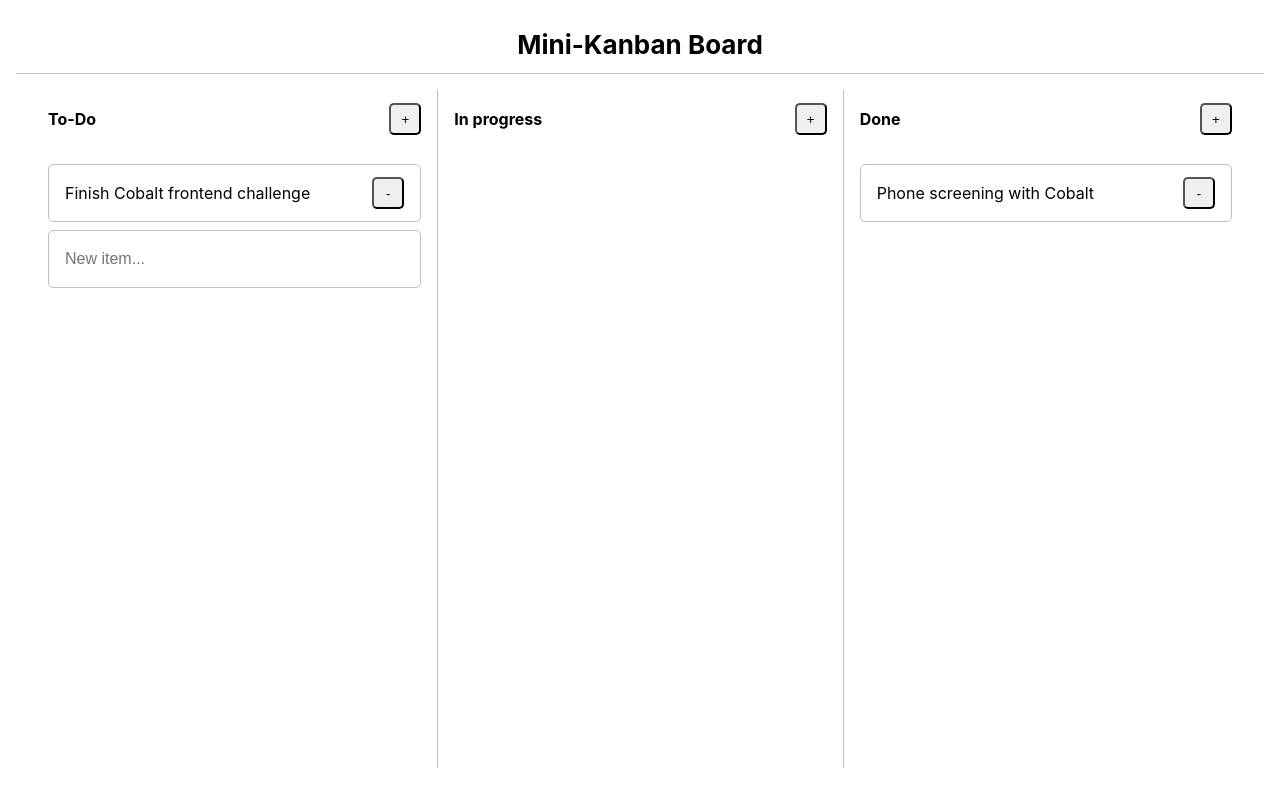
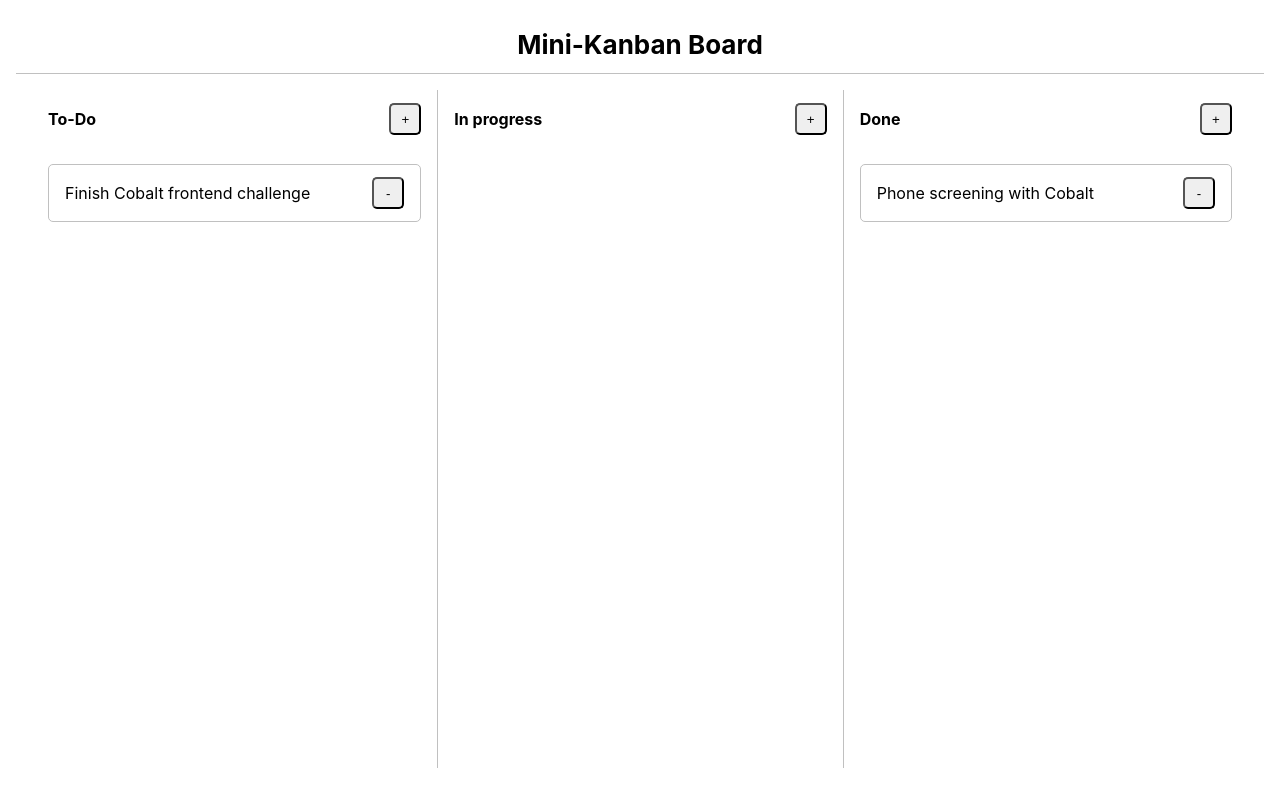
Before and after one commit to fabmarc/mini-kanban, a React (Create React App) app: page / in a window 1280 px wide. Built offline with nearby package versions, Linux system fonts and the light colour scheme.

Commit message:
Create components states and events/functions

```diff
--- a/src/components/Board.js
+++ b/src/components/Board.js
@@ -1,6 +1,7 @@
 import React from 'react';
+import styled from 'styled-components';
 import _ from 'lodash';
-import styled from 'styled-components';
+
 import Column from './Column';
 
 const Wrapper = styled.div`
@@ -35,23 +36,20 @@ const columns = {
 };
 
 const tickets = {
-  done: [{
-    id: 1,
-    description: 'Phone screening with Cobalt',
-    status: 'done',
-    edit: false,
-  }],
-  todo: [{
-    id: 2,
-    description: 'Finish Cobalt frontend challenge',
-    status: 'todo',
-    edit: false,
-  }, {
-    id: 3,
-    description: '',
-    status: 'todo',
-    edit: true,
-  }],
+  done: {
+    1: {
+      id: 1,
+      status: 'done',
+      description: 'Phone screening with Cobalt',
+    },
+  },
+  todo: {
+    1: {
+      id: 1,
+      status: 'todo',
+      description: 'Finish Cobalt frontend challenge',
+    },
+  },
 };
 
 function Board() {
--- a/src/components/Column.js
+++ b/src/components/Column.js
@@ -1,6 +1,8 @@
-import React from 'react';
+import React, { useState, useEffect } from 'react';
+import styled from 'styled-components';
 import _ from 'lodash';
-import styled from 'styled-components';
+
+import TextBox from './TextBox';
 import Ticket from './Ticket';
 import Button from './Button';
 import Title from './Title';
@@ -26,15 +28,73 @@ const Tickets = styled.div`
   padding: 16px;
 `;
 
-function Column({ header, width, tickets }) {
+const inputRef = React.createRef();
+
+function Column({ header, status, width, tickets = {} }) {
+  const [innerTickets, setTnnerTickets] = useState({ ...tickets });
+  const [description, setDescription] = useState('');
+  const [newTicket, setNewTicket] = useState(false);
+
+  useEffect(() => {
+    if (newTicket && inputRef.current) inputRef.current.focus();
+  }, [newTicket]);
+
+  const ticketIds = Object.keys(innerTickets);
+
   return (
     <Wrapper width={width}>
       <Header>
         <Title bold>{header}</Title>
-        <Button>+</Button>
+        <Button onClick={() => {
+          setDescription('');
+          setNewTicket(true);
+        }}>+</Button>
       </Header>
       <Tickets>
-        {_.map(tickets, ticket => <Ticket value={ticket} />)}
+        {
+          newTicket &&
+          <TextBox
+            ref={inputRef}
+            placeholder="New item..."
+            onBlur={() => {
+              if (description) {
+                setTnnerTickets(prevInnerTickets => {
+                  const id = Object.keys(prevInnerTickets).length + 1;
+                  return { ...prevInnerTickets, [id]: { id, description, status } };
+                });
+              }
+              setDescription('');
+              setNewTicket(false);
+            }}
+            value={description}
+            onChange={event => {
+              setDescription(event.target.value);
+            }}
+          />
+        }
+        {_.map(ticketIds, ticketId => {
+          return (
+            <Ticket
+              key={ticketId}
+              value={innerTickets[ticketId]}
+              onChange={(ticket, newDescription) => {
+                setTnnerTickets(prevInnerTickets => {
+                  prevInnerTickets[ticket.id] = {
+                    ...prevInnerTickets[ticket.id],
+                    description: newDescription,
+                  };
+                  return { ...prevInnerTickets };
+                });
+              }}
+              onDelete={(ticket) => {
+                setTnnerTickets(prevInnerTickets => {
+                  delete prevInnerTickets[ticket.id];
+                  return { ...prevInnerTickets };
+                });
+              }}
+            />
+          );
+        })}
       </Tickets>
     </Wrapper>
   );
--- /dev/null
+++ b/src/components/TextBox.js
@@ -0,0 +1,16 @@
+import styled from 'styled-components';
+
+
+const TextBox = styled.input`
+  height: 58px;
+  display: flex;
+  width: 100%;
+  align-items: center;
+  border-radius: 5px;
+  border: 1px solid silver;
+  margin-bottom: 8px;
+  font-size: inherit;
+  padding: 16px;
+`;
+
+export default TextBox;
--- a/src/components/Ticket.js
+++ b/src/components/Ticket.js
@@ -1,5 +1,7 @@
-import React from 'react';
+import React, { useState, useEffect } from 'react';
 import styled from 'styled-components';
+
+import TextBox from './TextBox';
 import Button from './Button';
 import Title from './Title';
 
@@ -13,29 +15,44 @@ const Wrapper = styled.div`
   margin-bottom: 8px;
 `;
 
-const TextBox = styled.input`
-  height: 58px;
-  display: flex;
-  width: 100%;
-  align-items: center;
-  border-radius: 5px;
-  border: 1px solid silver;
-  margin-bottom: 8px;
-  font-size: inherit;
-  padding: 16px;
-`;
+const inputRef = React.createRef();
 
-function Ticket({ value }) {
+function Ticket({ value, onChange, onDelete }) {
+  const [description, setDescription] = useState((value && value.description) || '');
+  const [editTicket, setEditTicket] = useState(false);
+
+  useEffect(() => {
+    if (editTicket && inputRef.current) inputRef.current.focus();
+  }, [editTicket]);
+
+  if (editTicket) {
+    return (
+      <TextBox
+        ref={inputRef}
+        onBlur={() => {
+          if (!description) setDescription(value.description);
+          else if (description !== value.description) {
+            if (onChange) onChange(value, description);
+            setDescription(description);
+          }
+          setEditTicket(false);
+        }}
+        value={description}
+        onChange={event => {
+          setDescription(event.target.value);
+        }}
+      />
+    );
+  }
   return (
-    value.edit ?
-      <TextBox
-        placeholder="New item..."
-        value={value.description}
-      /> :
-      <Wrapper>
-        <Title>{value.description}</Title>
-        <Button>-</Button>
-      </Wrapper>
+    <Wrapper onDoubleClick={() => {
+      setEditTicket(true);
+    }}>
+      <Title>{value.description}</Title>
+      <Button onClick={() => {
+        if (onDelete) onDelete(value);
+      }}>-</Button>
+    </Wrapper>
   );
 }
 
```
